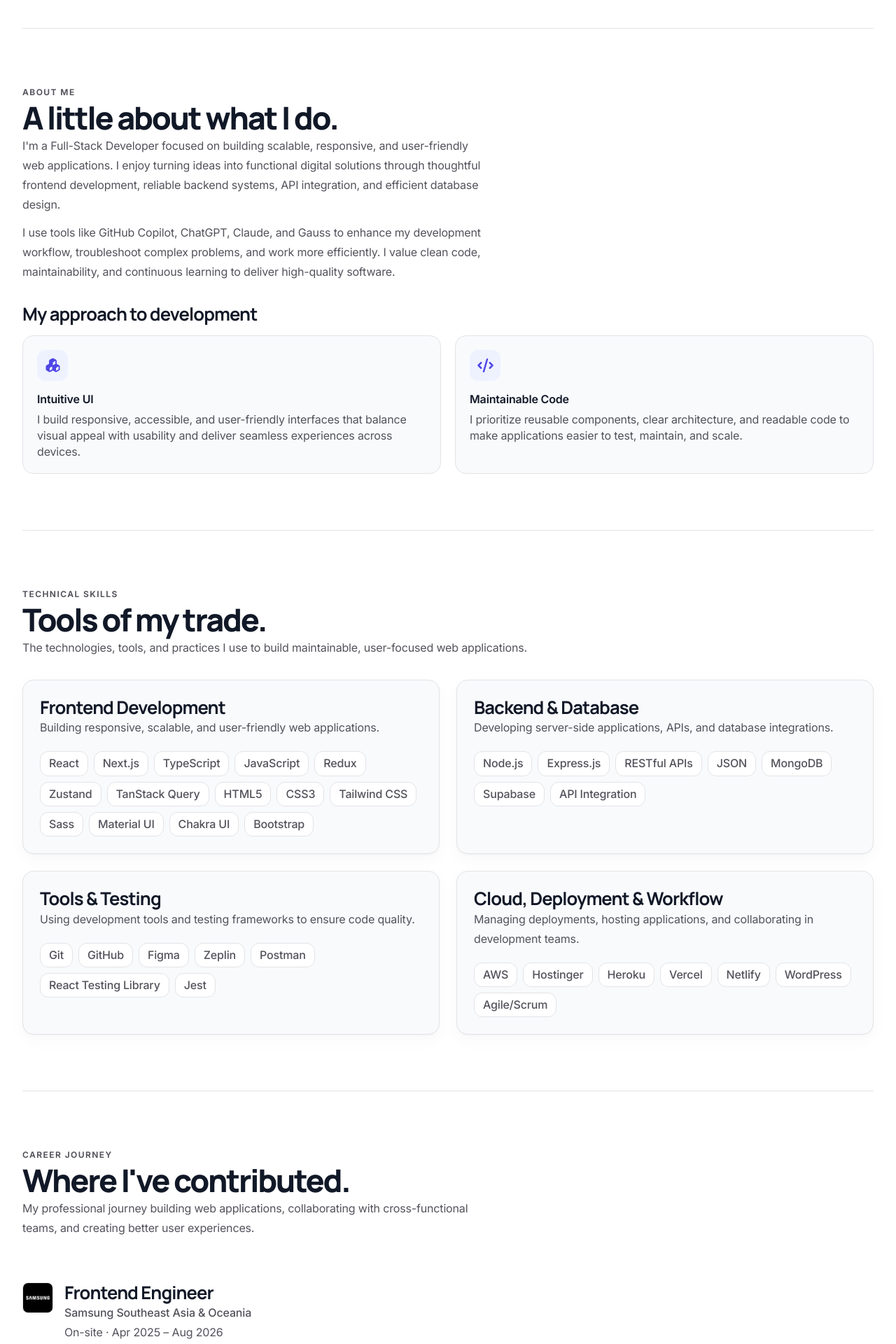
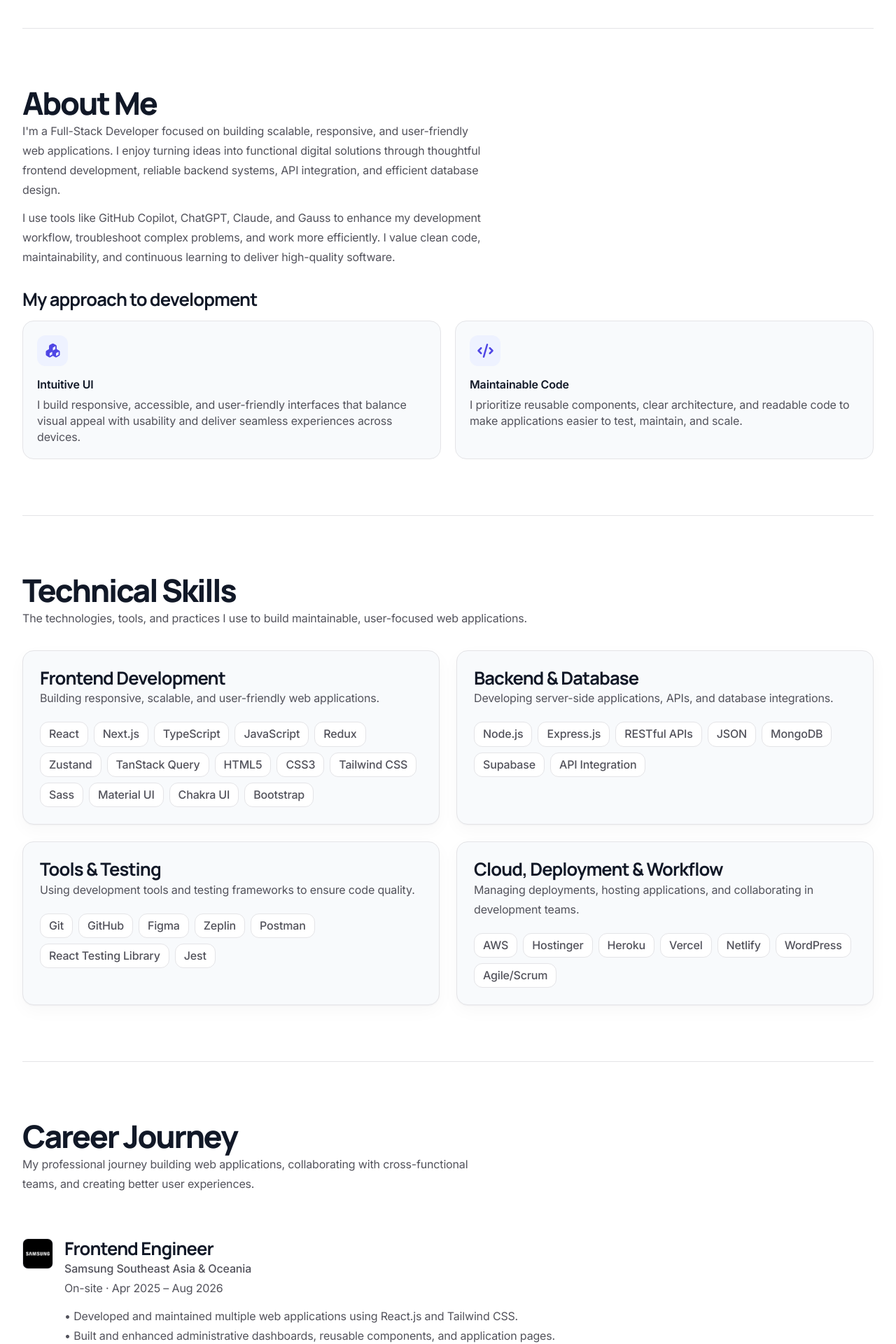
Before and after one commit to mango20/cm-portfolio, a Next.js app: page / in a window 1280 px wide. Shown: the part 1020-2940 px from the top of the page at 70% size. Built offline with nearby package versions, Linux system fonts and the light colour scheme.

Commit message:
[edit] - titles

```diff
--- a/app/components/sections/About.tsx
+++ b/app/components/sections/About.tsx
@@ -13,11 +13,7 @@ export default function About() {
   return (
     <section id="about" className="space-y-8">
       <div className="max-w-3xl space-y-4">
-        <p className="text-eyebrow">About Me</p>
-
-        <h2 className="text-section-title text-foreground">
-          A little about what I do.
-        </h2>
+        <h2 className="text-section-title text-foreground">About Me</h2>
 
         <div className="max-w-2xl text-base leading-relaxed text-muted sm:text-lg flex flex-col gap-3">
           <p>
--- a/app/components/sections/Achievements.tsx
+++ b/app/components/sections/Achievements.tsx
@@ -21,10 +21,8 @@ export default function Achievements() {
   return (
     <section id="achievements" className="space-y-8">
       <div className="max-w-3xl space-y-4">
-        <p className="text-eyebrow">Recognition & Milestones</p>
-
         <h2 className="text-section-title text-foreground">
-          Milestones worth celebrating.
+          Recognition & Milestones
         </h2>
 
         <p className="max-w-2xl text-base leading-relaxed text-muted sm:text-lg">
--- a/app/components/sections/Contact.tsx
+++ b/app/components/sections/Contact.tsx
@@ -22,11 +22,7 @@ export default function Contact() {
   return (
     <section id="contact" className="space-y-8">
       <div className="max-w-2xl space-y-4">
-        <p className="text-eyebrow">Get in touch</p>
-
-        <h2 className="text-section-title text-foreground">
-          Let's build something meaningful.
-        </h2>
+        <h2 className="text-section-title text-foreground">Get in touch</h2>
 
         <p className="max-w-xl text-base leading-relaxed text-muted sm:text-lg">
           I'm open to new opportunities, collaborations, and exciting challenges
--- a/app/components/sections/Education.tsx
+++ b/app/components/sections/Education.tsx
@@ -16,9 +16,7 @@ export default function Education() {
   return (
     <section id="education" className="space-y-8">
       <div className="max-w-3xl space-y-4">
-        <p className="text-eyebrow">Education</p>
-
-        <h2 className="text-section-title text-foreground">Beyond the code.</h2>
+        <h2 className="text-section-title text-foreground">Education</h2>
 
         <p className="max-w-2xl text-base leading-relaxed text-muted sm:text-lg">
           The academic foundation behind my approach to software development and
--- a/app/components/sections/Experience.tsx
+++ b/app/components/sections/Experience.tsx
@@ -5,11 +5,7 @@ export default function Experience() {
   return (
     <section id="experience" className="space-y-8">
       <div className="max-w-3xl space-y-4">
-        <p className="text-eyebrow">Career Journey</p>
-
-        <h2 className="text-section-title text-foreground">
-          Where I've contributed.
-        </h2>
+        <h2 className="text-section-title text-foreground">Career Journey</h2>
 
         <p className="max-w-2xl text-base leading-relaxed text-muted sm:text-lg">
           My professional journey building web applications, collaborating with
--- a/app/components/sections/Projects.tsx
+++ b/app/components/sections/Projects.tsx
@@ -9,13 +9,11 @@ export default function Projects() {
       aria-labelledby="projects-heading"
     >
       <div className="max-w-3xl space-y-4">
-        <p className="text-eyebrow">Selected Work</p>
-
         <h2
           id="projects-heading"
           className="text-section-title text-foreground"
         >
-          Projects I've worked on.
+          Projects I've built.
         </h2>
 
         <p className="text-base text-muted sm:text-lg">
--- a/app/components/sections/Skills.tsx
+++ b/app/components/sections/Skills.tsx
@@ -11,10 +11,8 @@ export default function Skills() {
   return (
     <section id="skills" className="space-y-8" aria-labelledby="skills-heading">
       <div className="max-w-3xl space-y-4">
-        <p className="text-eyebrow">Technical Skills</p>
-
         <h2 id="skills-heading" className="text-section-title text-foreground">
-          Tools of my trade.
+          Technical Skills
         </h2>
 
         <p className="text-base text-muted sm:text-lg">
```
